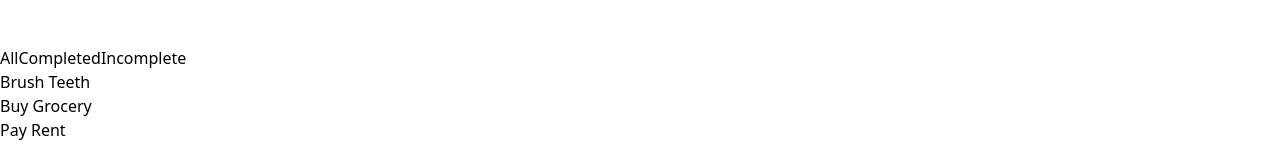
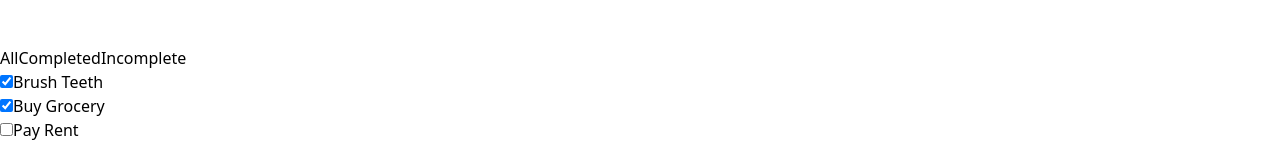
Before and after one commit to SaurabhTiwari4093/alphanso-assignment, a React (Vite) app: page / in a window 1280 px wide. Shown: the part 1282-1428 px from the top of the page. Built offline with nearby package versions, Linux system fonts and the light colour scheme.

Commit message:
add and toggle

```diff
--- a/src/components/AddTodo.tsx
+++ b/src/components/AddTodo.tsx
@@ -1,11 +1,32 @@
+import { useState } from "react";
+import { useTodoContext } from "../context/TodoContext";
+
 export default function AddTodo() {
+  const { setTodo } = useTodoContext();
+  const [todoItem, setTodoItem] = useState<string>("");
+
+  function addTodoToList() {
+    if (todoItem.trim() === "") {
+      alert("Empty task not allowed");
+      return;
+    }
+    setTodo((prev) => [...prev, { todo: todoItem, completed: false }]);
+    setTodoItem("");
+  }
+
   return (
     <div>
       <input
+        type="text"
         placeholder="Type something"
         className="border border-gray-300 py-2 px-5 w-full rounded-lg"
+        value={todoItem}
+        onChange={(e) => setTodoItem(e.target.value)}
       />
-      <button className="py-2 px-5 rounded-lg bg-gray-900 text-white w-full text-center my-3">
+      <button
+        className="py-2 px-5 rounded-lg bg-gray-900 text-white w-full text-center my-3"
+        onClick={addTodoToList}
+      >
         Add Task
       </button>
     </div>
--- a/src/components/Search.tsx
+++ b/src/components/Search.tsx
@@ -4,6 +4,7 @@ export default function Search() {
   return (
     <div className="relative flex-1">
       <input
+        type="text"
         className="w-full rounded-full border py-2 pl-10 pr-3"
         placeholder="Search"
       />
--- a/src/components/TodoList.tsx
+++ b/src/components/TodoList.tsx
@@ -1,7 +1,15 @@
 import { useTodoContext } from "../context/TodoContext";
 
 export default function TodoList() {
-  const { todo } = useTodoContext();
+  const { todo, setTodo } = useTodoContext();
+
+  function toggleStatus(index: number) {
+    setTodo((prev) =>
+      prev.map((item, i) =>
+        i === index ? { ...item, completed: !item.completed } : item
+      )
+    );
+  }
 
   return (
     <div>
@@ -14,7 +22,12 @@ export default function TodoList() {
           } rounded-lg my-3 py-2 px-5`}
           key={index}
         >
-          {item.todo}
+          <input
+            type="checkbox"
+            checked={item.completed}
+            onChange={() => toggleStatus(index)}
+          />
+          <span>{item.todo}</span>
         </div>
       ))}
     </div>
```
